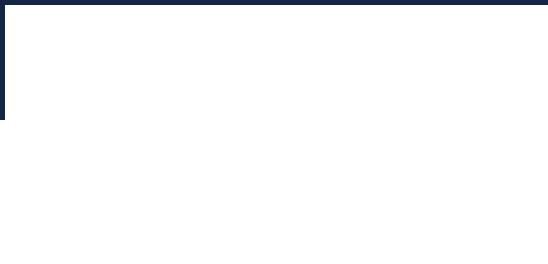
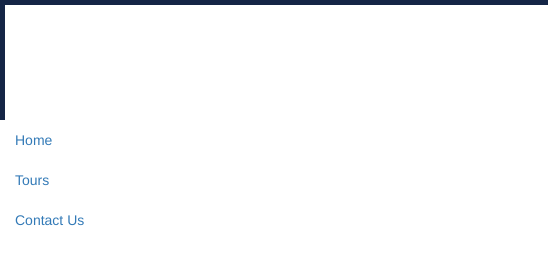
Before and after one commit to tony-reddington/mayan-riviera-travel, a plain HTML site: page index.html in a window 1280 px wide. Shown: the full height of the page, 0-548 px from the left. Drawn offline with nearby package versions, Linux system fonts and the light colour scheme.

Commit message:
Added navbar

```diff
--- a/index.html
+++ b/index.html
@@ -16,7 +16,21 @@
         <img id="logo-image" src="assets/images/logo-1.jpg" alt="logo-1">
     </div>
 </header>
-<section></section>
+<section>
+    <nav>
+        <ul class="nav">
+            <li class="nav-item">
+                <a class="nav-link active" href="#">Home</a>
+            </li>
+            <li class="nav-item">
+                <a class="nav-link" href="#">Tours</a>
+            </li>
+            <li class="nav-item">
+                <a class="nav-link" href="#">Contact Us</a>
+            </li>
+        </ul>
+    </nav>
+</section>
 <section></section>
 <article></article>
 <section></section>
```
